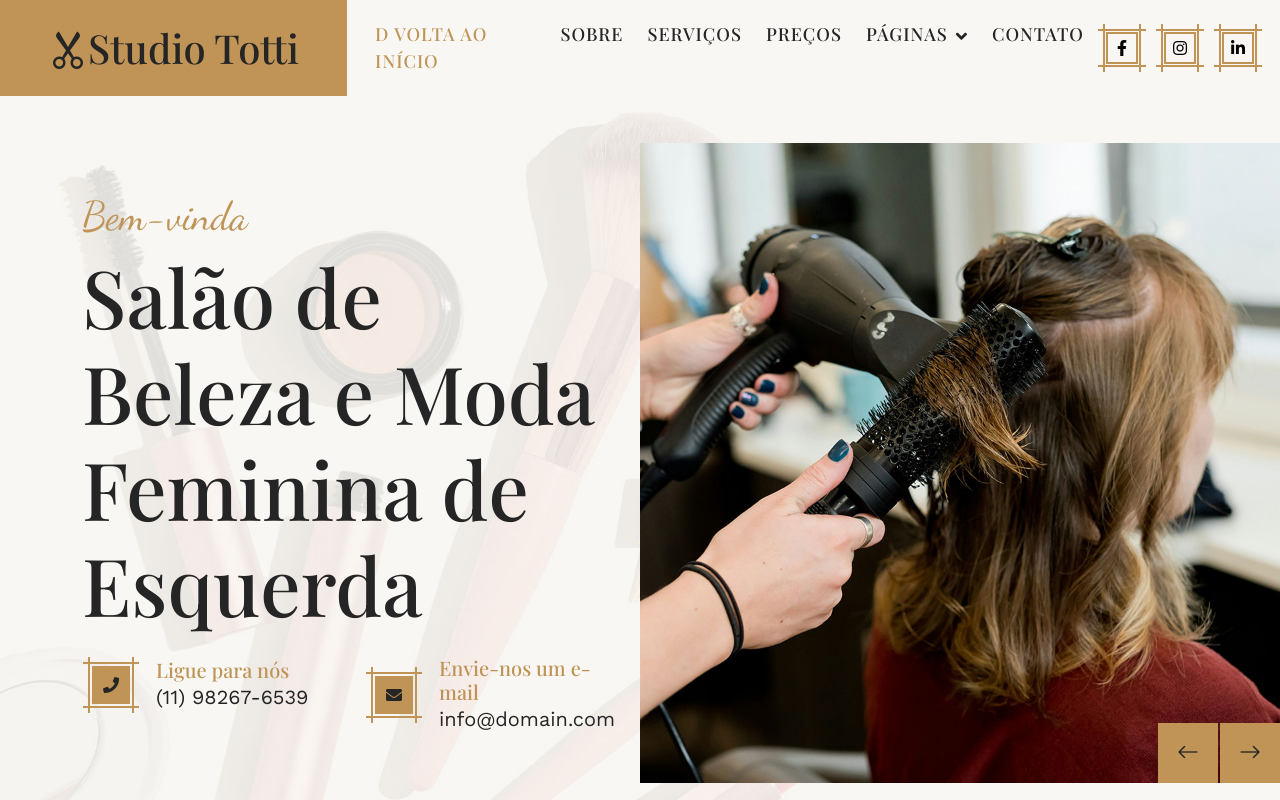
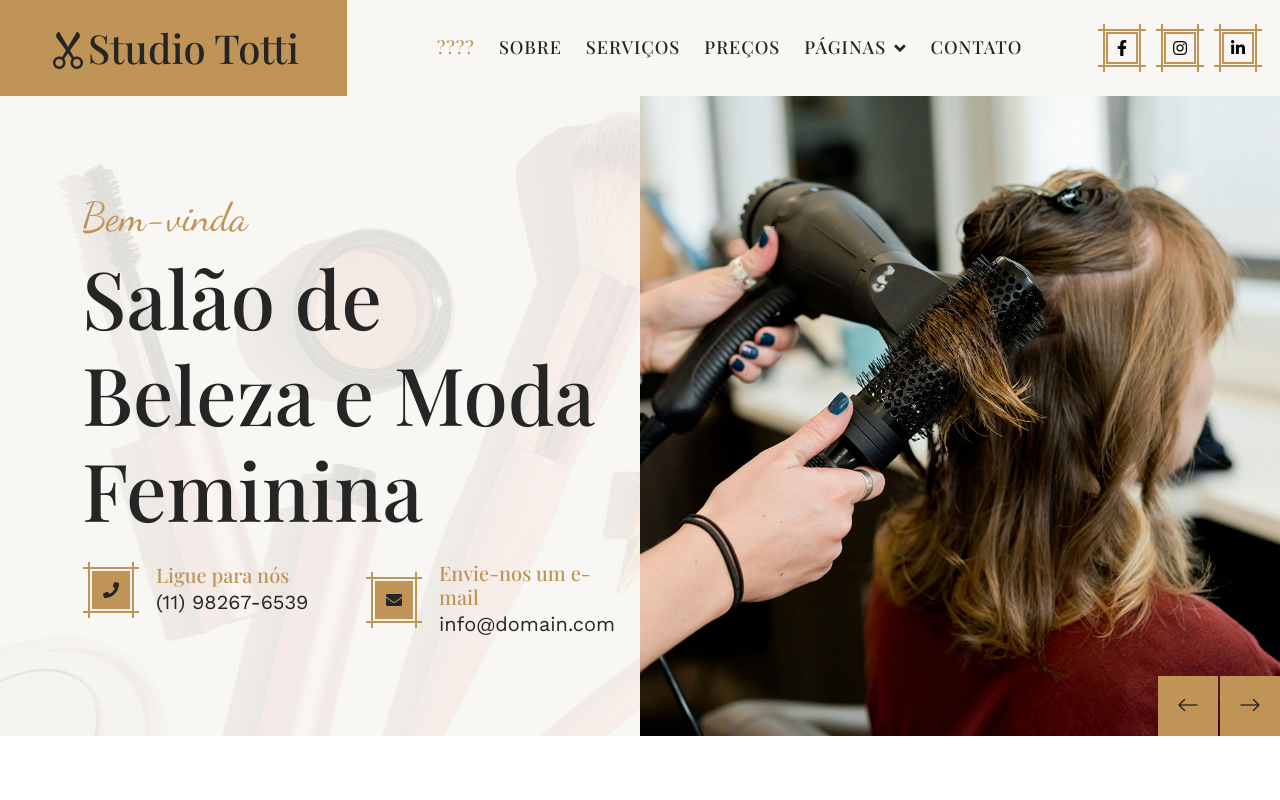
Before and after one commit to robertinho33/studio-totti-start, a plain HTML site: page index.html in a window 1280 px wide. Shown: the top 800 px of the page. Drawn offline with nearby package versions, Linux system fonts and the light colour scheme.

Commit message:
Update index.html

```diff
--- a/index.html
+++ b/index.html
@@ -56,7 +56,7 @@
             </button>
             <div class="collapse navbar-collapse p-3" id="navbarCollapse">
                 <div class="navbar-nav mx-auto">
-                    <a href="index.html" class="nav-item nav-link active">D volta ao início</a>
+                    <a href="index.html" class="nav-item nav-link active">????</a>
                     <a href="about.html" class="nav-item nav-link">Sobre</a>
                     <a href="service.html" class="nav-item nav-link">Serviços</a>
                     <a href="price.html" class="nav-item nav-link">Preços</a>
@@ -89,7 +89,7 @@
                 <div class="col-lg-6 hero-header-text py-5">
                     <div class="py-5 px-3 ps-lg-0">
                         <h1 class="font-dancing-script text-primary animated slideInLeft">Bem-vinda</h1>
-                        <h1 class="display-1 mb-4 animated slideInLeft">Salão de Beleza e Moda Feminina de Esquerda</h1>
+                        <h1 class="display-1 mb-4 animated slideInLeft">Salão de Beleza e Moda Feminina</h1>
                         <div class="row g-4 animated slideInLeft">
                             <div class="col-md-6">
                                 <div class="d-flex align-items-center">
```
